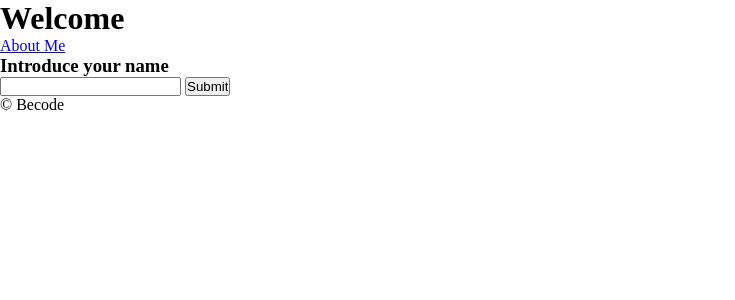
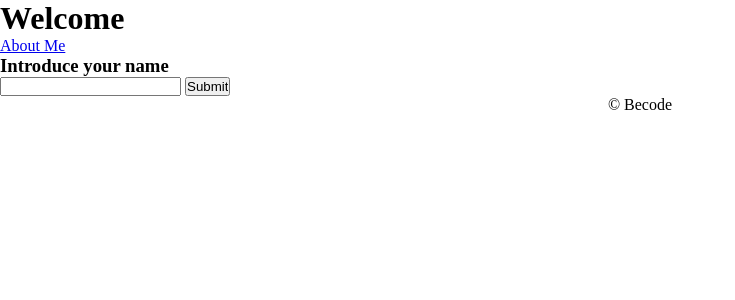
Before and after one commit to Leweyse/challenge-symfony-mvc, a Symfony app: template templates/learning/home.html.twig in a window 1280 px wide. Shown: the top 300 px of the page, without its empty margins (0-735 px from the left). Run offline with Twig, Linux system fonts and the light colour scheme; the template is opened without the code that fills it, so the values that code supplies are empty; some libraries are stand-ins or nearby versions.

Commit message:
added style for footer

```diff
--- a/templates/base.html.twig
+++ b/templates/base.html.twig
@@ -25,6 +25,12 @@
                 width: 100%;
                 height: 100%;
             }
+
+            footer {
+                display: grid;
+                width: 100%;
+                place-items: center;
+            }
         </style>
     </head>
     <body>
```
